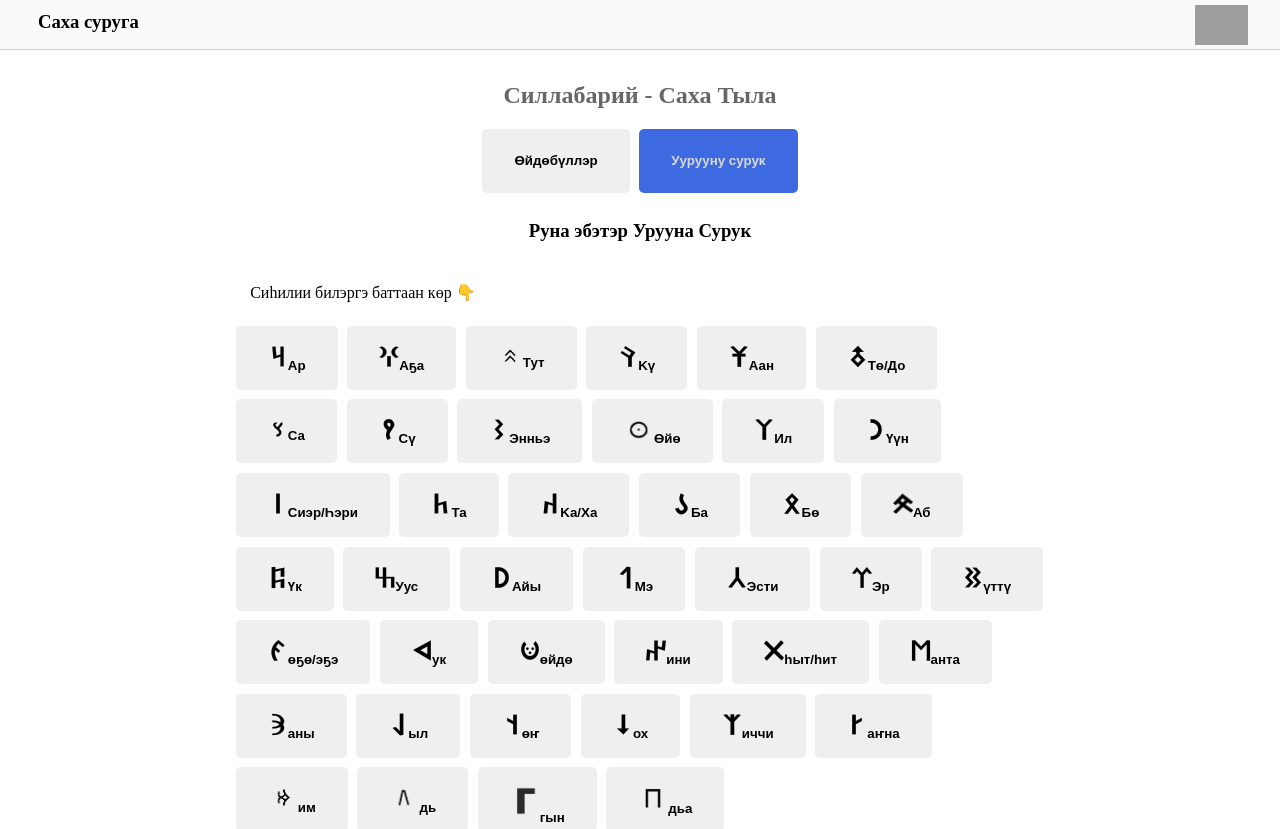
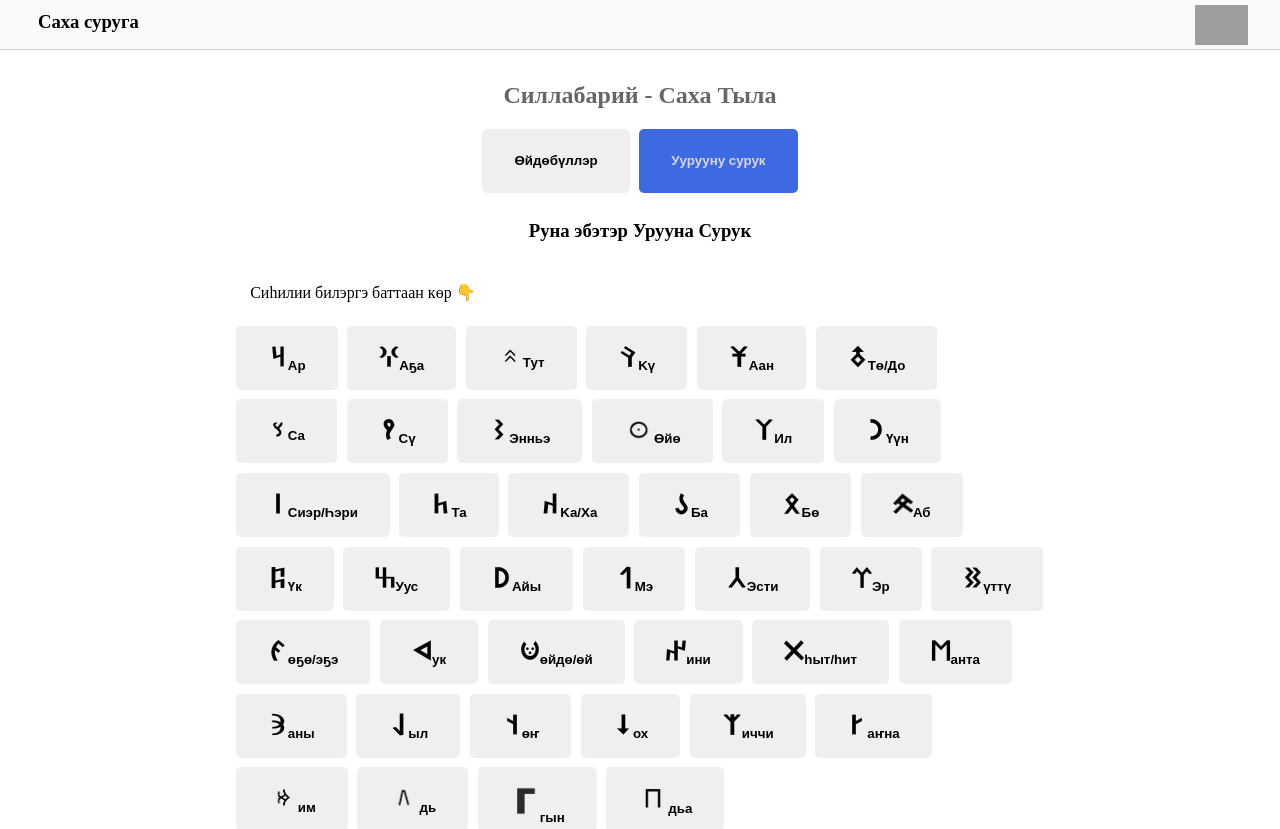
Before and after one commit to sakharun/dorgoon, a React (Create React App) app: page / in a window 1280 px wide. Shown: the top 829 px of the page. Built offline with nearby package versions, Linux system fonts and the light colour scheme; grey boxes are pictures that could not be loaded.

Commit message:
өйдө

```diff
--- a/src/components/RunsSection.jsx
+++ b/src/components/RunsSection.jsx
@@ -175,7 +175,7 @@ export default function RunsSection() {
         onClick={() => handleClick("өйдө")}
       >
         <img src={require("./images/өйдө.png")} alt="өйдө" width={20} />
-        өйдө
+        өйдө/өй
       </Button>
       <Button
         isActive={contentType === "ини"}
--- a/src/data.js
+++ b/src/data.js
@@ -108,7 +108,7 @@ export const ways = [
   },
   {
     title: "Сүҥ Дьааһын",
-    description: "Сүгэ үҥэн хат ааһын ",
+    description: "Сүүгэ үҥэн хат ааһын ",
   },
   {
     title: "Дьол",
--- a/src/dataRuns.js
+++ b/src/dataRuns.js
@@ -27,7 +27,7 @@ export const runs = {
   үттү: "үттү барбыт, үтүктүү, удьуордаһын бэлиэтэ (ойдуу, фрагмент, фрактал)",
   өҕө: "эҕэ - көстүүбэт өттө, тайтарыылаах",
   uk: "ук,салҕаа ",
-  өйдө: "Билиини оҥорон иҥэрэһин. Бу олоххор халаммыт билиин ",
+  өйдө: "Билиини илэ-бааччы оҥорон иҥэрэһин уонна бэйэн да билбэккэ оҥоруу. Бу олоххор хааламмыт билиин ",
   ини: "бииргэ төрөбүттэртэн кыралара",
   һыт: "һыт",
   анта: "анта",
```
